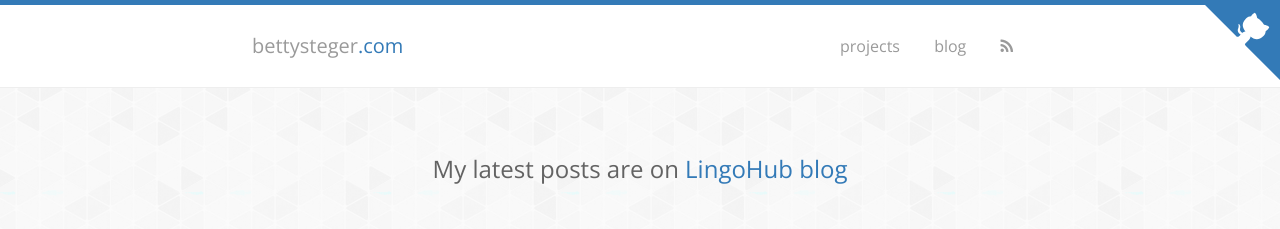
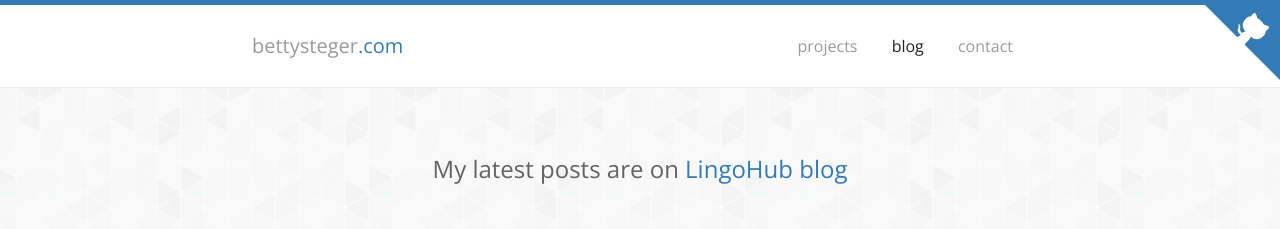
Before and after one commit to lpsBetty/lpsBetty.github.io, a Jekyll site: the page built from blog/index.html, in a window 1280 px wide. Shown: the top 229 px of the page. Built offline with Jekyll 4.4.1, drawn with Linux system fonts in a browser that asks for light colours; nearby versions of some CDN libraries; the list of posts is cut into pages by our own code.

Commit message:
update menu and add contact page

```diff
--- a/_config.yml
+++ b/_config.yml
@@ -41,9 +41,11 @@ author:
 
 # navbar pages
 navbar:
-  - slug: projects
+  - slug: /projects/
     title: Projects
-  - slug: blog
+  - slug: /blog/
     title: Blog
+  - slug: /contact/
+    title: Contact
 
 exclude: ["gulp", "node_modules", "bower", "bower_components", "config.rb", "src", "Gemfile", "Gemfile.lock", ".rvmrc", ".rbenv-version", "package.json", "gulpfile.js", "README.md", "Rakefile", "changelog.md"]
--- a/_includes/header.html
+++ b/_includes/header.html
@@ -11,9 +11,13 @@
     <nav class="navbar sliding-panel-content">
       <ul>
         {% for item in site.navbar %}
-          <li><a href="{{ '/' | prepend: site.baseurl }}{{ item.slug }}" title="{{ item.title }}">{{ item.title }}</a></li>
+          <li>
+            <a href="{{ item.slug | prepend: site.baseurl }}" title="{{ item.title }}" {% if page.url == item.slug %}class="active"{% endif %}>
+              {{ item.title }}
+            </a>
+          </li>
         {% endfor %}
-        <li><a href="{{ "/feed.xml" | prepend: site.baseurl }}" target="_blank"><i class="fa fa-feed"></i></a></li>
+        <!-- <li><a href="{{ "/feed.xml" | prepend: site.baseurl }}" target="_blank"><i class="fa fa-feed"></i></a></li> -->
       </ul>
     </nav>
   </div>
--- a/_scss/_layout.scss
+++ b/_scss/_layout.scss
@@ -64,7 +64,8 @@ body {
 
     &:hover,
     &:focus,
-    &:active {
+    &:active,
+    &.active {
       color: $dark-gray-color;
     }
   }
@@ -367,3 +368,30 @@ strong {
     animation: octocat-wave 560ms ease-in-out;
   }
 }
+
+
+
+input[type=submit] {
+  clear: both;
+  background-color: #aaa;
+  border: 0 none;
+  border-radius: 4px;
+  transition: all 0.23s ease-in-out 0s;
+  color: #FFFFFF;
+  cursor: pointer;
+  display: inline-block;
+  font-size: 15px;
+  font-weight: normal;
+  height: 32px;
+  line-height: 32px;
+  margin: 0 5px 10px 0;
+  padding: 0 18px;
+  text-align: center;
+  text-decoration: none;
+  vertical-align: top;
+  white-space: nowrap;
+  width: auto;
+  &:hover {
+    background-color: #777;
+  }
+}
```
Also changed, not shown: contact.md (added, +12 -0 lines), imprint.md (+3 -2 lines).
